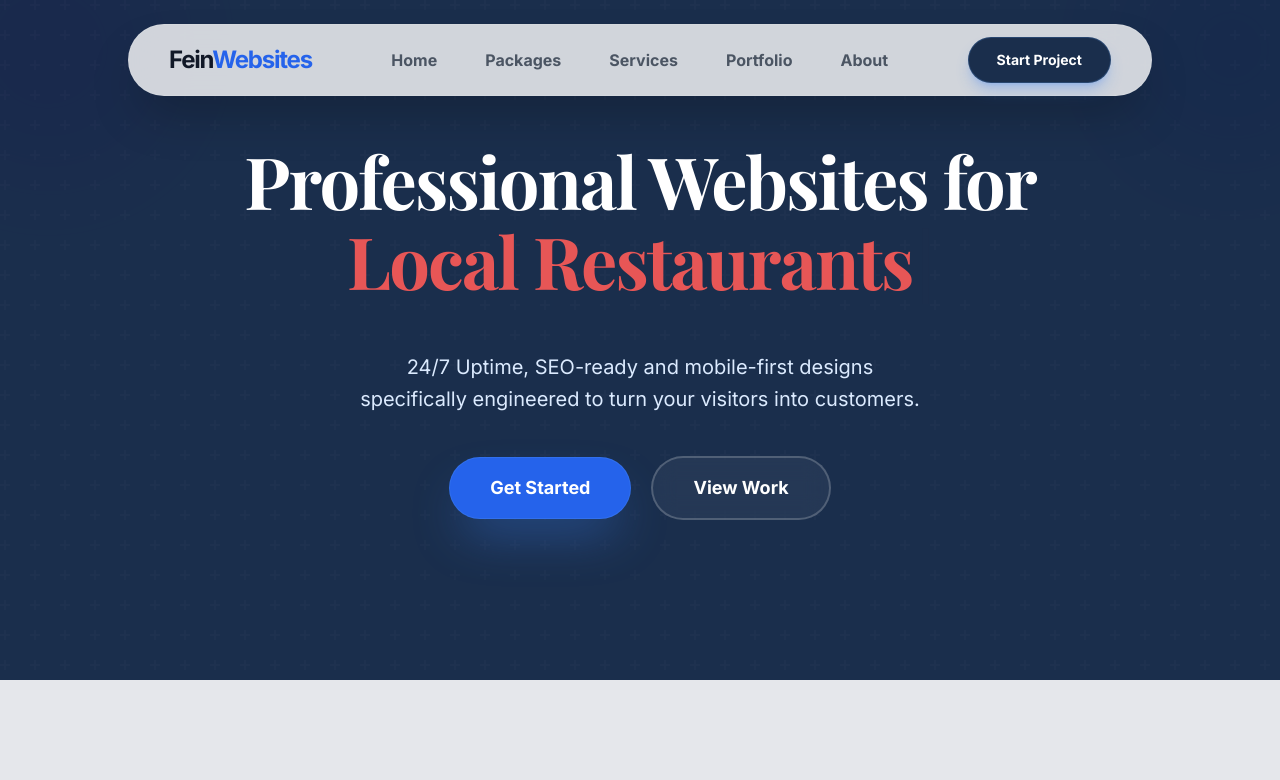
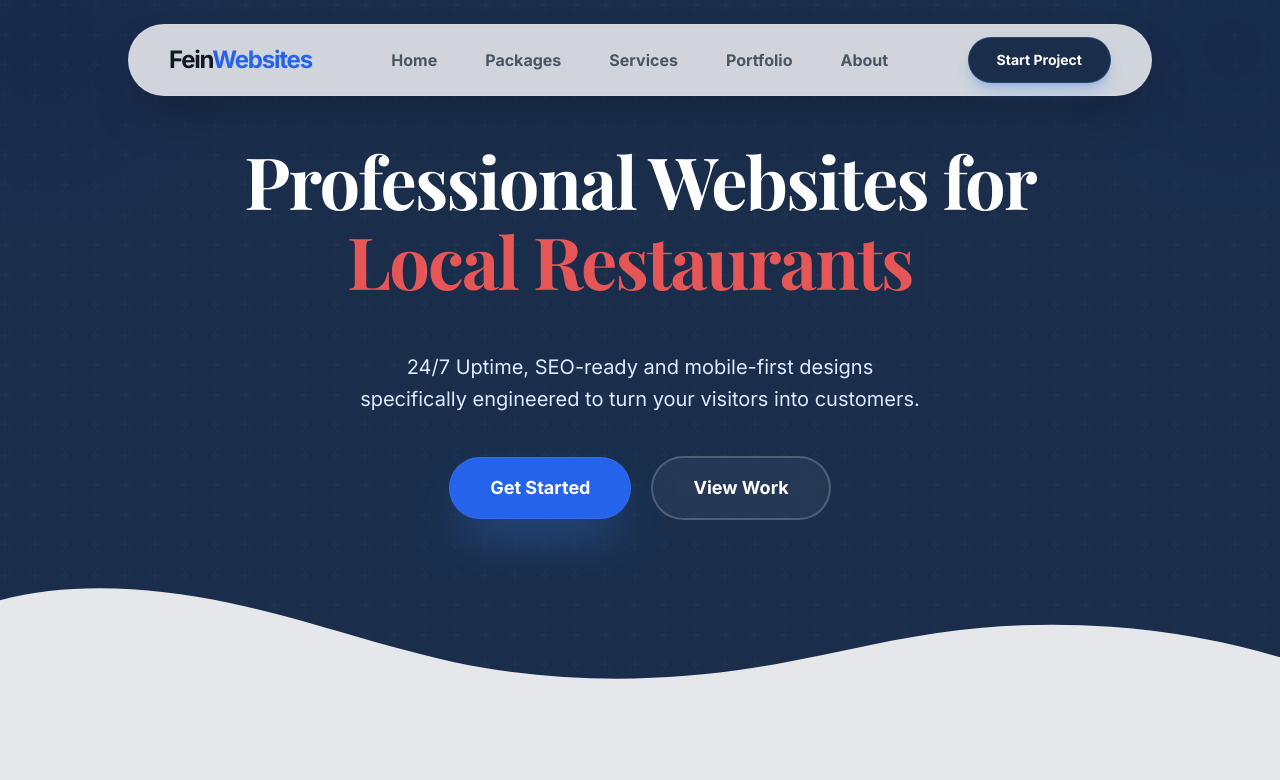
Before and after one commit to justinfei9/FeinWebsites, a React (Vite) app: page /#/ in a window 1280 px wide. Shown: the top 780 px of the page. Built offline with nearby package versions, Linux system fonts and the light colour scheme.

Commit message:
fixed hero background

```diff
--- a/components/HeroBackground.tsx
+++ b/components/HeroBackground.tsx
@@ -11,10 +11,10 @@ const HeroBackground: React.FC = () => {
       <div className="absolute top-0 left-0 -ml-20 -mt-20 w-64 h-64 bg-purple-500 rounded-full mix-blend-multiply filter blur-3xl opacity-20 animate-blob animation-delay-2000 pointer-events-none"></div>
 
       {/* Bottom Curve */}
-      <div className="curve-bottom z-20 pointer-events-none">
-        <svg data-name="Layer 1" preserveAspectRatio="none" viewBox="0 0 1200 120" xmlns="http://www.w3.org/2000/svg">
-          <path className="fill-gray-200 dark:fill-slate-950"
-d="M321.39,56.44c58-10.79,114.16-30.13,172-41.86,82.39-16.72,168.19-17.73,250.45-.39C823.78,31,906.67,72,985.66,92.83c70.05,18.48,146.53,26.09,214.34,3V0H0V27.35A600.21,600.21,0,0,0,321.39,56.44Z">
+      <div className="absolute bottom-0 left-0 w-full overflow-hidden leading-none z-20 pointer-events-none">
+        <svg data-name="Layer 1" preserveAspectRatio="none" viewBox="0 0 1200 120" xmlns="http://www.w3.org/2000/svg" className="relative block w-full h-[50px] md:h-[100px] rotate-90">
+          <path className="fill-gray-200 dark:fill-gray-950"
+            d="M321.39,56.44c58-10.79,114.16-30.13,172-41.86,82.39-16.72,168.19-17.73,250.45-.39C823.78,31,906.67,72,985.66,92.83c70.05,18.48,146.53,26.09,214.34,3V0H0V27.35A600.21,600.21,0,0,0,321.39,56.44Z">
 
           </path>
         </svg>
```
